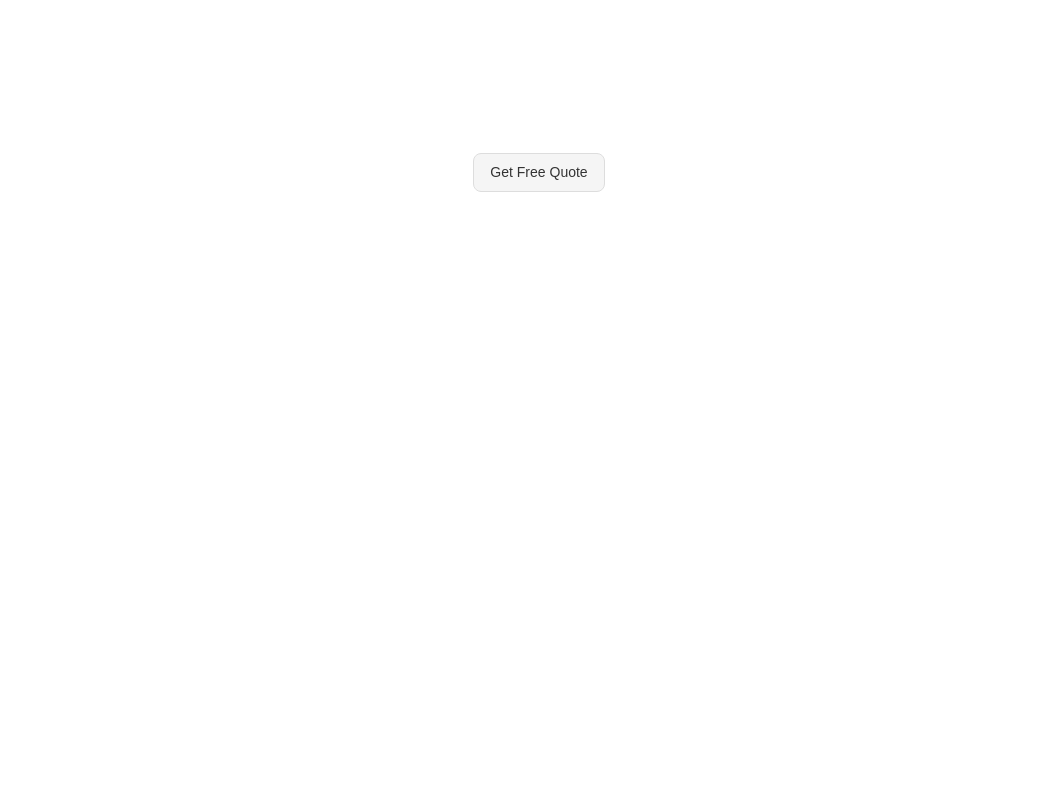
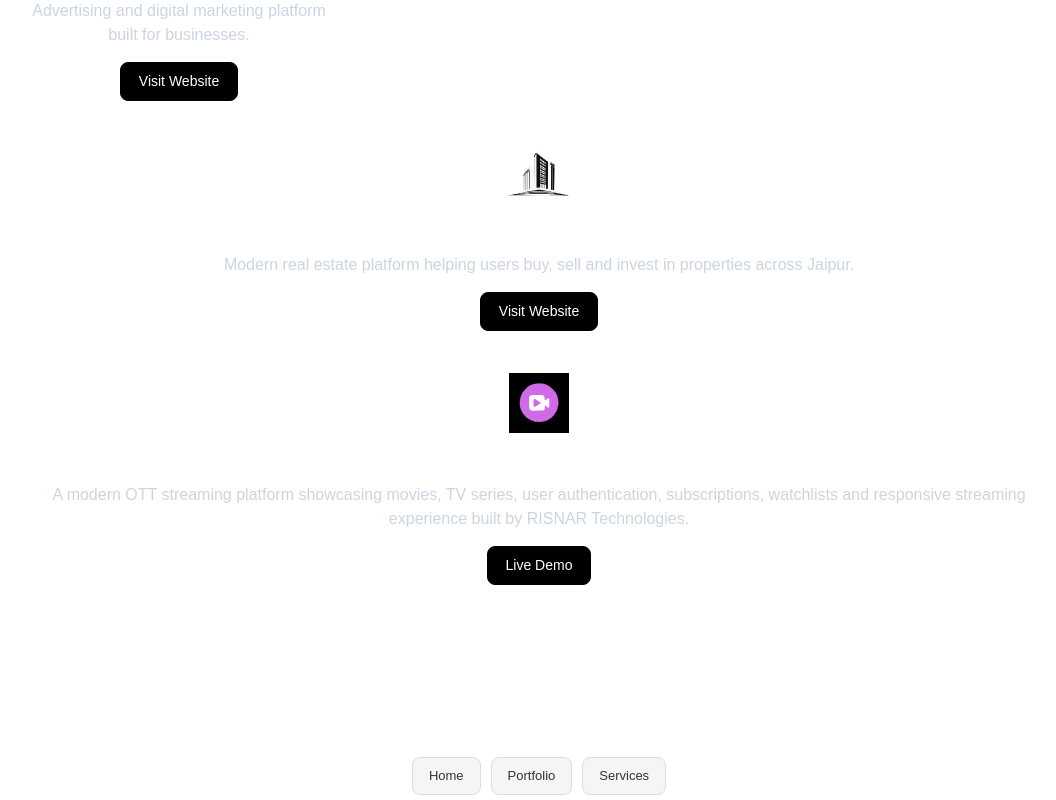
Before and after one commit to risnartechnologies/risnar-website, a Next.js app: page /portfolio in a window 1280 px wide. Shown: the part 960-1760 px from the top of the page, without its empty margins (101-1157 px from the left). Before the commit the page ends 1227 px from the top, so only its background shows below. Built offline with nearby package versions, Linux system fonts and the light colour scheme.

Commit message:
Add RSN Estates and OTT Demo to portfolio

```diff
--- a/app/portfolio/page.tsx
+++ b/app/portfolio/page.tsx
@@ -3,9 +3,9 @@ import Image from "next/image";
 import { apps } from "@/lib/apps";
 
 export const metadata = {
-  title: "Our Portfolio - Risnar Technologies",
+  title: "Portfolio | RISNAR Technologies",
   description:
-    "Explore apps and platforms built by Risnar Technologies",
+    "Explore mobile apps, websites, web platforms and digital products developed by RISNAR Technologies.",
 };
 
 /* =========================
@@ -143,9 +143,32 @@ export default function AppsPage() {
           </div>
         ))}
 
-        {/* =========================
-            ADCAMPIN
-           ========================= */}
+          {/* =========================
+              WEBSITES
+            ========================= */}
+
+          <div
+            style={{
+              gridColumn: "1 / -1",
+              marginTop: "20px",
+              marginBottom: "10px",
+            }}
+          >
+            <h2
+              style={{
+                color: "#ffffff",
+                fontSize: "28px",
+                textAlign: "center",
+                margin: 0,
+              }}
+            >
+              Websites & Web Platforms
+            </h2>
+          </div>
+
+          {/* =========================
+              ADCAMPIN
+            ========================= */}
         <div
           style={{
             border:
@@ -218,6 +241,160 @@ export default function AppsPage() {
         </div>
       </div>
 
+            {/* =========================
+          RSN ESTATES
+        ========================= */}
+      <div
+        style={{
+          border:
+            "1px solid rgba(255,255,255,0.15)",
+          borderRadius: "10px",
+          padding: "20px",
+          background:
+            "rgba(255,255,255,0.03)",
+          backdropFilter: "blur(12px)",
+          display: "flex",
+          flexDirection: "column",
+          alignItems: "center",
+          textAlign: "center",
+        }}
+      >
+        {/* LOGO */}
+        <Image
+          src="/rsnestates.svg"
+          alt="RSN Estates"
+          width={60}
+          height={60}
+          style={{
+            marginBottom: "10px",
+            objectFit: "contain",
+          }}
+        />
+
+        {/* TITLE */}
+        <h2
+          style={{
+            fontSize: "20px",
+            marginBottom: "10px",
+            color: "#ffffff",
+          }}
+        >
+          RSN Estates
+        </h2>
+
+        {/* DESCRIPTION */}
+        <p
+          style={{
+            color: "#cbd5e1",
+            marginBottom: "15px",
+          }}
+        >
+          Modern real estate platform helping users
+          buy, sell and invest in properties across
+          Jaipur.
+        </p>
+
+        {/* BUTTON */}
+        <div
+          style={{
+            display: "flex",
+            gap: "10px",
+            flexWrap: "wrap",
+            justifyContent: "center",
+          }}
+        >
+          <a
+            href="https://www.rsnestates.com/"
+            target="_blank"
+            rel="noopener noreferrer"
+            style={{
+              textDecoration: "none",
+            }}
+          >
+            <span className="btn">
+              Visit Website
+            </span>
+          </a>
+        </div>
+      </div>
+
+      {/* =========================
+          OTT DEMO PLATFORM
+        ========================= */}
+      <div
+        style={{
+          border:
+            "1px solid rgba(255,255,255,0.15)",
+          borderRadius: "10px",
+          padding: "20px",
+          background:
+            "rgba(255,255,255,0.03)",
+          backdropFilter: "blur(12px)",
+          display: "flex",
+          flexDirection: "column",
+          alignItems: "center",
+          textAlign: "center",
+        }}
+      >
+        {/* LOGO */}
+        <Image
+          src="/ott.svg"
+          alt="OTT Demo Platform"
+          width={60}
+          height={60}
+          style={{
+            marginBottom: "10px",
+            objectFit: "contain",
+          }}
+        />
+
+        {/* TITLE */}
+        <h2
+          style={{
+            fontSize: "20px",
+            marginBottom: "10px",
+            color: "#ffffff",
+          }}
+        >
+          OTT Demo Platform
+        </h2>
+
+        {/* DESCRIPTION */}
+        <p
+          style={{
+            color: "#cbd5e1",
+            marginBottom: "15px",
+          }}
+        >
+          A modern OTT streaming platform showcasing
+          movies, TV series, user authentication,
+          subscriptions, watchlists and responsive
+          streaming experience built by RISNAR
+          Technologies.
+        </p>
+
+        {/* BUTTON */}
+        <div
+          style={{
+            display: "flex",
+            justifyContent: "center",
+          }}
+        >
+          <a
+            href="https://ott.risnar.com/"
+            target="_blank"
+            rel="noopener noreferrer"
+            style={{
+              textDecoration: "none",
+            }}
+          >
+            <span className="btn">
+              Live Demo
+            </span>
+          </a>
+        </div>
+      </div>
+
       {/* BUTTON STYLES (SCOPED) */}
       <style>{`
         .btn {
--- a/lib/apps.ts
+++ b/lib/apps.ts
@@ -27,4 +27,11 @@ export const apps = [
     playStore: "https://play.google.com/store/apps/details?id=com.adcampin.lalify",
     logo: "/lalify.svg",
   },
+  {
+    slug: "rsn-estates",
+    name: "RSN Estates",
+    description: "Modern real estate platform for buying, selling and investing in properties across Jaipur.",
+    playStore: "https://www.rsnestates.com",
+    logo: "/rsnestates.svg",
+  },
 ];
```
Also changed, not shown: public/ott.svg (added), public/rsnestates.svg (added).
